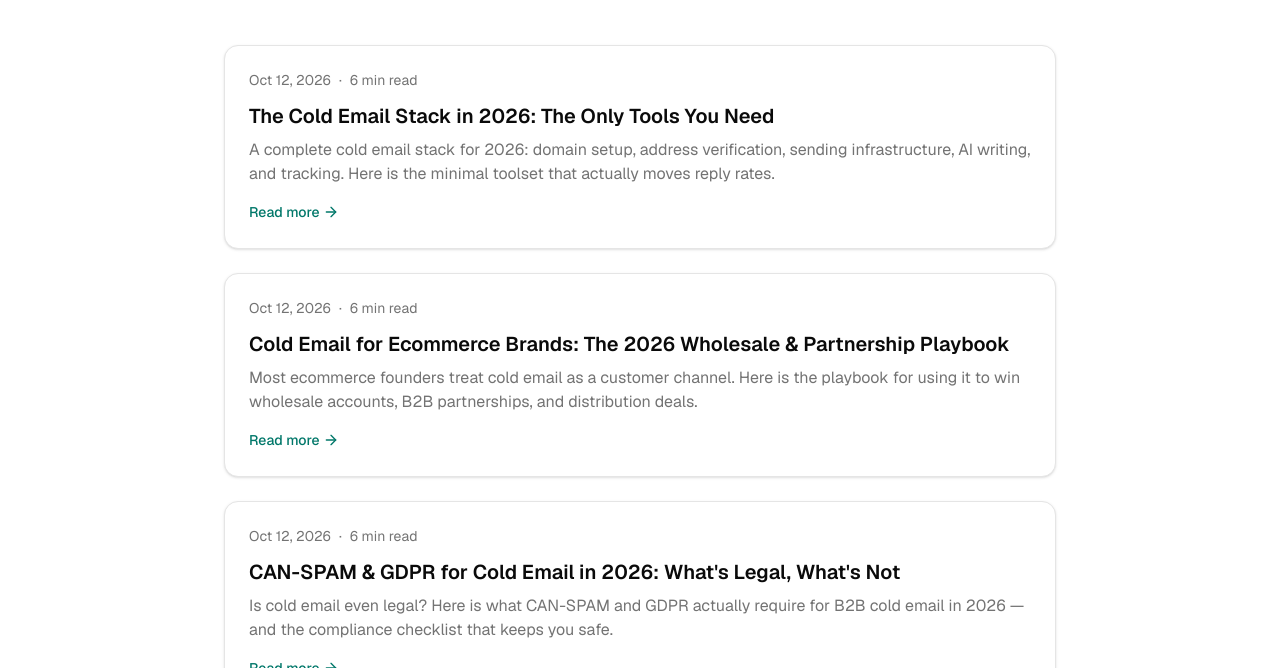
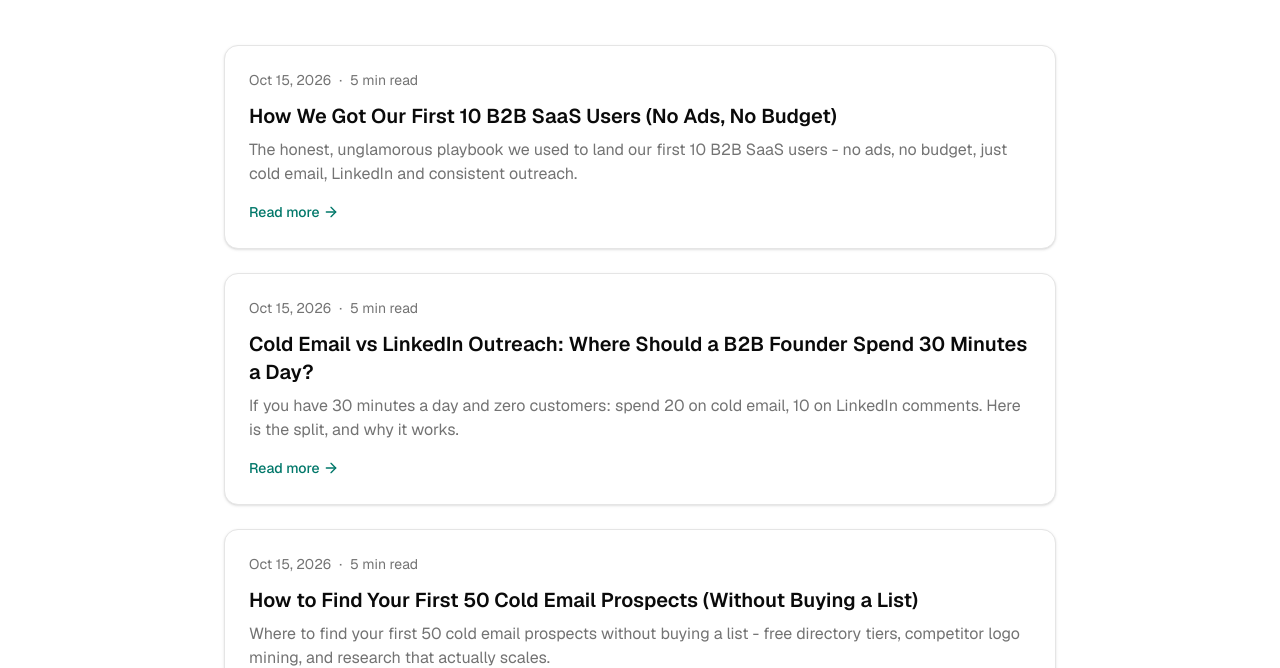
Before and after one commit to caicai458/copywise, a Next.js app: page /blog in a window 1280 px wide. Shown: the part 284-952 px from the top of the page. Built offline with nearby package versions, Linux system fonts and the light colour scheme; no server answers.

Commit message:
Update page.tsx

```diff
--- a/app/blog/page.tsx
+++ b/app/blog/page.tsx
@@ -5,6 +5,37 @@ import { Card, CardContent } from "@/components/ui/card";
 import { ArrowRight } from "lucide-react";
 const POSTS = [
   {
+    slug: "how-we-got-our-first-10-b2b-saas-users",
+    title: "How We Got Our First 10 B2B SaaS Users (No Ads, No Budget)",
+    description:
+      "The honest, unglamorous playbook we used to land our first 10 B2B SaaS users - no ads, no budget, just cold email, LinkedIn and consistent outreach.",
+    date: "Oct 15, 2026",
+    readTime: "5 min read",
+  },
+  {
+    slug: "cold-email-vs-linkedin-30-minutes",
+    title: "Cold Email vs LinkedIn Outreach: Where Should a B2B Founder Spend 30 Minutes a Day?",
+    description:
+      "If you have 30 minutes a day and zero customers: spend 20 on cold email, 10 on LinkedIn comments. Here is the split, and why it works.",
+    date: "Oct 15, 2026",
+    readTime: "5 min read",
+  },
+  {
+    slug: "how-to-find-your-first-50-cold-email-prospects",
+    title: "How to Find Your First 50 Cold Email Prospects (Without Buying a List)",
+    description:
+      "Where to find your first 50 cold email prospects without buying a list - free directory tiers, competitor logo mining, and research that actually scales.",
+    date: "Oct 15, 2026",
+    readTime: "5 min read",
+  },
+  {
+    slug: "cold-email-subject-lines",
+    title: "Cold Email Subject Lines: The Complete 2026 Cheat Sheet",
+    description:
+      "The honest cheat sheet for cold email subject lines that get opened: length, specificity, and the spam-filter traps to avoid.",
+    date: "Oct 15, 2026",
+    readTime: "5 min read",
+  },  {
     slug: "cold-email-stack-2026",
     title: "The Cold Email Stack in 2026: The Only Tools You Need",
     description:
```
